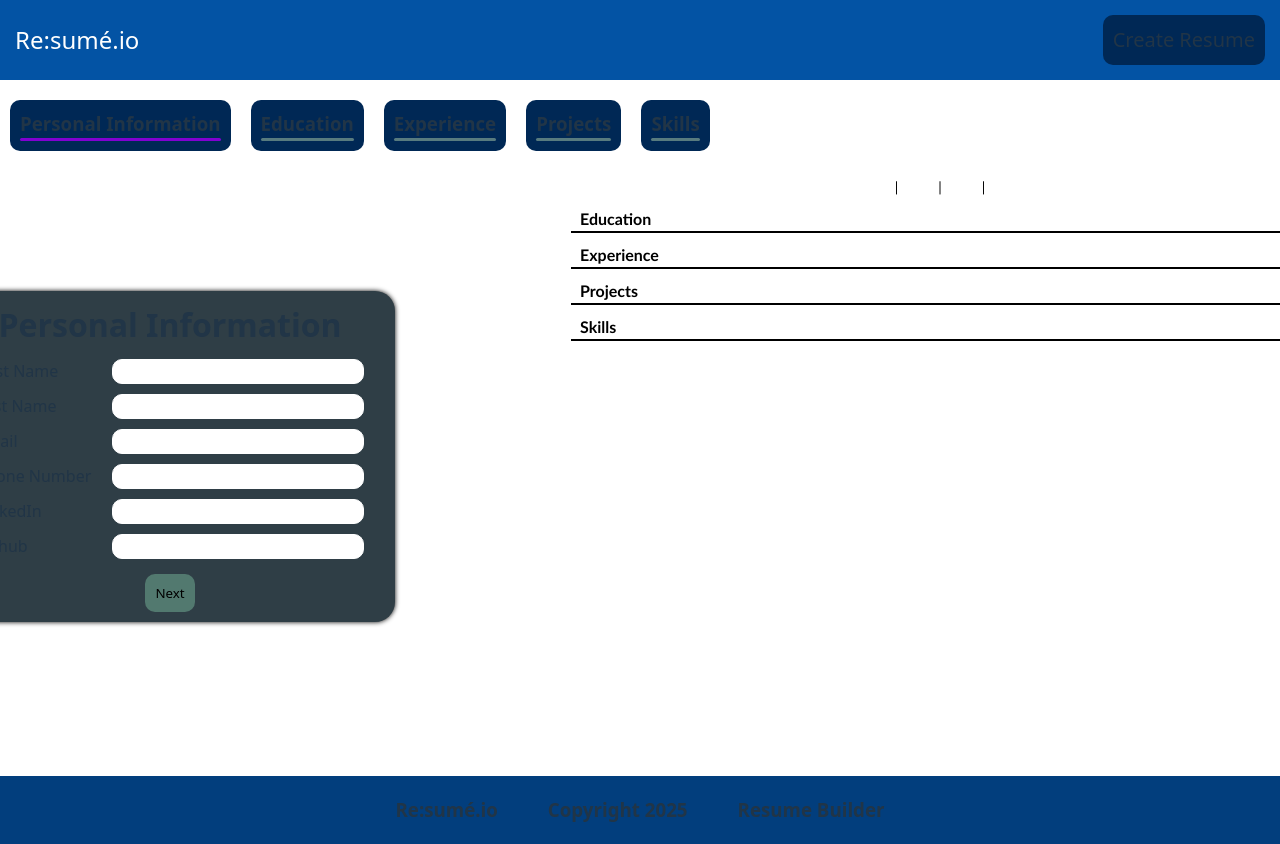
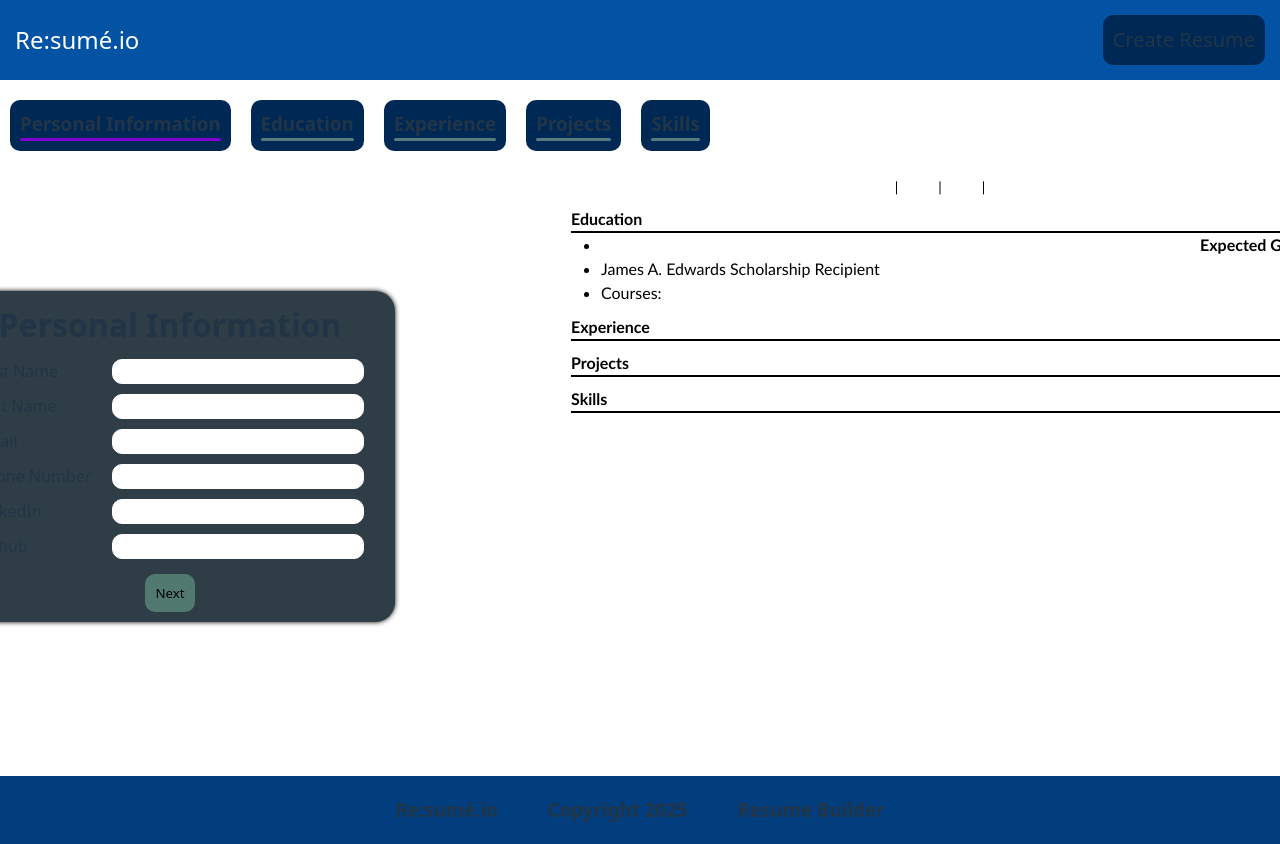
Before and after one commit to MartinGV10/Resume-Maker, a React (Vite) app: page /form in a window 1280 px wide. Shown: the top 844 px of the page. Built offline with nearby package versions, Linux system fonts and the light colour scheme.

Commit message:
Added education and experience pages

```diff
--- a/src/App.jsx
+++ b/src/App.jsx
@@ -4,6 +4,7 @@ import { Route, Routes } from 'react-router-dom'
 import './App.css'
 import FormSetup from './FormSetup'
 import Home from './Home'
+import FormEdu from './FormEdu'
 
 function App() {
   return (
@@ -13,6 +14,7 @@ function App() {
         <Routes>
             <Route path='/' element={<Home/>}></Route>
             <Route path='/form' element={<FormSetup/>}></Route>
+            <Route path='/form/education' element={<FormEdu/>}></Route>
         </Routes>
 
         <Footer/>
--- /dev/null
+++ b/src/FormEdu.jsx
@@ -0,0 +1,42 @@
+import { useState } from "react"
+
+function FormEdu({ personalInfo, onChange, nextStep }) {
+    return (
+        <>
+            <div className="form-cont">
+                <h1>Education</h1>
+                <div className="form-item">
+                    <label htmlFor="">University</label>
+                    <input type="text" value={personalInfo.university} onChange={((e)=> onChange('university', e.target.value))}/>
+                </div>
+                <div className="form-item">
+                    <label htmlFor="">Major</label>
+                    <input type="text" value={personalInfo.major} onChange={((e)=> onChange('major', e.target.value))}/>
+                </div>
+                <div className="form-item">
+                    <label htmlFor="">Graduation Date</label>
+                    <input type="date" value={personalInfo.gradDate} onChange={((e)=> onChange('gradDate', e.target.value))}/>
+                </div>
+                <div className="form-item">
+                    <label htmlFor="">Location</label>
+                    <input type="text" value={personalInfo.location} onChange={((e)=> onChange('schoolLoc', e.target.value))}/>
+                </div>
+                <div className="form-item">
+                    <label htmlFor="">Distinctions</label>
+                    <input type="text" value={personalInfo.distinctions} onChange={((e)=> onChange('distinctions', e.target.value))}/>
+                </div>
+                <div className="form-item">
+                    <label htmlFor="">Relevant Courses</label>
+                    <input type="text" value={personalInfo.courses} onChange={((e)=> onChange('courses', e.target.value))}/>
+                </div>
+
+                <div className="btns">
+                    <button className="add">Add University</button>
+                    <button className="next" onClick={nextStep}>Next</button>
+                </div>
+            </div>
+        </>
+    )
+}
+
+export default FormEdu
--- /dev/null
+++ b/src/FormExp.jsx
@@ -0,0 +1,44 @@
+import { Link } from "react-router-dom"
+
+function FormExp({ personalInfo, onChange, nextStep }) {
+    return (
+        <>
+            <div className="form-cont">
+                <h1>Experience</h1>
+                <div className="form-item">
+                    <label htmlFor="">Company</label>
+                    <input type="text" value={personalInfo.company} onChange={((e)=> onChange('firstName', e.target.value))}/>
+                </div>
+                <div className="form-item">
+                    <label htmlFor="">Job Title</label>
+                    <input type="text" value={personalInfo.title} onChange={((e)=> onChange('lastName', e.target.value))}/>
+                </div>
+                <div className="form-item">
+                    <label htmlFor="">Description</label>
+                    <input type="textbox" value={personalInfo.jobDesc} onChange={((e)=> onChange('email', e.target.value))}/>
+                </div>
+                <div className="form-item">
+                    <label htmlFor="">Location</label>
+                    <input type="text" value={personalInfo.jobLoc} onChange={((e)=> onChange('github', e.target.value))}/>
+                </div>
+                <div className="form-item">
+                    <label htmlFor="">Date Started</label>
+                    <input type="text" value={personalInfo.startDate} onChange={((e)=> onChange('phone', e.target.value))}/>
+                </div>
+                <div className="form-item">
+                    <label htmlFor="">Date Ended</label>
+                    <input type="text" value={personalInfo.endDate} onChange={((e)=> onChange('linkedin', e.target.value))}/>
+                </div>
+                <div className="form-item">
+                    <label htmlFor="">Current Role?</label>
+                    <input type="checkbox" value={personalInfo.linkedin} onChange={((e)=> onChange('linkedin', e.target.value))}/>
+                </div>
+
+                <button className="next" onClick={nextStep}>Next</button>
+
+            </div>
+        </>
+    )
+}
+
+export default FormExp
--- a/src/FormSetup.css
+++ b/src/FormSetup.css
@@ -67,13 +67,13 @@
     padding: 4px;
 }
 
-.next {
+.next, .add {
     margin-top: 5px;
     background-color: #52796f;
     padding: 10px;
 }
 
-.next:hover {
+.next:hover, .add:hover {
     background-color: #E2C044;
     color: black;
 
@@ -95,3 +95,10 @@
     flex: 0 0 850px;
     /* margin-right: 100px; */
 }
+
+.btns {
+    display: flex;
+    align-items: center;
+    justify-content: center;
+    gap: 15px;
+}
--- a/src/FormSetup.jsx
+++ b/src/FormSetup.jsx
@@ -4,6 +4,7 @@ import { Link } from 'react-router-dom'
 import { useState } from 'react'
 import Page from './Page'
 import FormEdu from './FormEdu'
+import FormExp from './FormExp'
 
 function FormSetup() {
     const [personalInfo, setPersonalInfo] = useState({
@@ -16,9 +17,15 @@ function FormSetup() {
         university: '',
         major: '',
         gradDate: '',
-        location: '',
-        achievements: '',
+        schoolLoc: '',
+        distinctions: '',
         courses: '',
+        company: '',
+        title: '',
+        desc: '',
+        jobLoc: '',
+        startDate: '',
+        endDate: '',
     });
 
     const handlePersonalChange = (field, value) => {
@@ -65,7 +72,7 @@ function FormSetup() {
                 <div className="setup-left">
                     { step === 'personal' && <FormPersonal personalInfo={personalInfo} onChange={handlePersonalChange} nextStep={nextStep}/> }
                     { step === 'education' && <FormEdu personalInfo={personalInfo} onChange={handlePersonalChange} nextStep={nextStep}/>}
-                    { step === 'experience' && <FormPersonal personalInfo={personalInfo} onChange={handlePersonalChange} nextStep={nextStep}/>}
+                    { step === 'experience' && <FormExp personalInfo={personalInfo} onChange={handlePersonalChange} nextStep={nextStep}/>}
                     { step === 'projects' && <FormPersonal personalInfo={personalInfo} onChange={handlePersonalChange} nextStep={nextStep}/>}
                     { step === 'skills' && <FormPersonal personalInfo={personalInfo} onChange={handlePersonalChange} nextStep={nextStep}/>}
                 </div>
--- a/src/Page.css
+++ b/src/Page.css
@@ -33,14 +33,11 @@
     height: 2px;
 }
 
-.p-title {
+.p-header {
     display: flex;
-    justify-content: left;
     /* background-color: red; */
     align-items: center;
-    width: 80%;
-    margin: auto;
-    margin-left: 50px;
+    width: 90%;
     margin-top: 10px;
     font-size: 16px;
 }
@@ -50,3 +47,37 @@
     flex-direction: column;
     align-items: center;
 }
+
+.p-date {
+    font-size: 16px;
+    /* background-color: red; */
+}
+
+.p-title {
+    font-size: 16px;
+    /* background-color: red; */
+}
+
+.p-section {
+    display: flex;
+    justify-content: space-between;
+    /* align-items: center; */
+    font-size: 16px;
+    /* background-color: red; */
+    width: 90%;
+}
+
+.p-loc {
+    /* background-color: red; */
+    text-align: right;
+}
+
+.p-desc {
+    /* background-color: red; */
+    width: 34vw;
+    display: flex;
+    /* justify-content: center; */
+    flex-direction: column;
+    /* align-items: center; */
+    margin-left: 30px;
+}
--- a/src/Page.jsx
+++ b/src/Page.jsx
@@ -1,7 +1,7 @@
 import './Page.css'
 
 function Page({ personalInfo }) {
-    const {firstName, lastName, email, phone, linkedin, github} = personalInfo
+    const {firstName, lastName, email, phone, linkedin, github, university, major, gradDate, schoolLoc, distinctions, courses} = personalInfo
     return (
         <>
             <div className="page-cont">
@@ -9,28 +9,47 @@ function Page({ personalInfo }) {
                     <h1 className="p-name">
                         {firstName} {lastName}
                     </h1>
-                    <p className="p-everything">
+                    <div className="p-everything">
                         <p>{email}</p> |
                         <p>{phone}</p> |
                         <p>{linkedin}</p> |
                         <p>{github}</p>
-                    </p>
+                    </div>
                 </div>
                 <div className="education">
-                    <h2 className="p-title">Education</h2>
+                    <h2 className="p-header">Education</h2>
                     <span className="divider"></span>
+                    <div className="p-section">
+                        <div className="p-left">
+                            <h2 className="p-title">{university}</h2>
+                            <p className='p-sub'><i>{major}</i></p>
+                            <ul className="p-desc">
+                                <li>{distinctions}</li>
+                                <li>James A. Edwards Scholarship Recipient</li>
+                                <li>Courses: {courses}</li>
+                            </ul>
+                        </div>
+
+                        <div className="p-right">
+                            <h2 className="p-date">Expected Grad: {gradDate}</h2>
+                            <p className='p-loc'><i>{schoolLoc}</i></p>
+                        </div>
+                    </div>
                 </div>
                 <div className="experience">
-                    <h2 className="p-title">Experience</h2>
+                    <h2 className="p-header">Experience</h2>
                     <span className="divider"></span>
+                    <div className="p-section"></div>
                 </div>
                 <div className="projects">
-                    <h2 className="p-title">Projects</h2>
+                    <h2 className="p-header">Projects</h2>
                     <span className="divider"></span>
+                    <div className="p-section"></div>
                 </div>
                 <div className="skills">
-                    <h2 className="p-title">Skills</h2>
+                    <h2 className="p-header">Skills</h2>
                     <span className="divider"></span>
+                    <div className="p-section"></div>
                 </div>
             </div>
         </>
```
